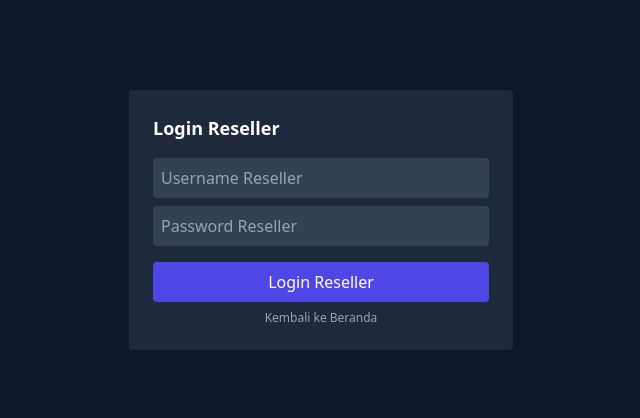
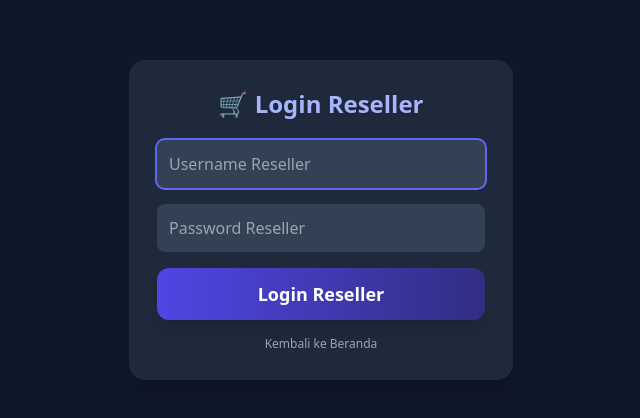
Before and after one commit to rizxddev/web-panel, a website: page public/login-reseller.html in a window 1280 px wide. Shown: the part 180-598 px from the top of the page, without its empty margins (319-959 px from the left). Drawn offline with nearby package versions, Linux system fonts and the light colour scheme.

Commit message:
Update login-reseller.html

```diff
--- a/public/login-reseller.html
+++ b/public/login-reseller.html
@@ -4,19 +4,45 @@
 <head>
   <meta charset="UTF-8" />
   <title>Login Reseller RizxMods</title>
+  <meta name="viewport" content="width=device-width, initial-scale=1.0" />
   <script src="https://cdn.tailwindcss.com"></script>
 </head>
-<body class="bg-slate-900 text-white flex items-center justify-center h-screen">
-  <form id="loginForm" class="bg-slate-800 p-6 rounded w-full max-w-sm">
-    <h2 class="text-lg font-bold mb-4">Login Reseller</h2>
-    <input type="text" id="username" placeholder="Username Reseller" required class="w-full mb-2 p-2 bg-slate-700 rounded" />
-    <input type="password" id="password" placeholder="Password Reseller" required class="w-full mb-4 p-2 bg-slate-700 rounded" />
-    <button type="submit" class="w-full bg-indigo-600 hover:bg-indigo-700 p-2 rounded">Login Reseller</button>
+<body class="bg-slate-900 text-white flex items-center justify-center min-h-screen">
+
+  <form id="loginForm" class="bg-slate-800 p-7 rounded-2xl w-full max-w-xs sm:max-w-sm mx-2 shadow-xl space-y-4 animate-pop">
+    <h2 class="text-2xl font-extrabold mb-1 text-center text-indigo-300 drop-shadow">🛒 Login Reseller</h2>
+    <input type="text" id="username" autocomplete="username" inputmode="text"
+      placeholder="Username Reseller" required
+      class="w-full p-3 bg-slate-700 rounded-lg focus:outline-none focus:ring-2 focus:ring-indigo-500 text-base" />
+    <input type="password" id="password" autocomplete="current-password"
+      placeholder="Password Reseller" required
+      class="w-full p-3 bg-slate-700 rounded-lg focus:outline-none focus:ring-2 focus:ring-indigo-500 text-base" />
+    <button type="submit"
+      class="w-full bg-gradient-to-r from-indigo-600 to-indigo-900 hover:from-indigo-700 hover:to-indigo-900 p-3 rounded-xl font-bold text-lg text-white shadow-lg transition-transform active:scale-95">
+      Login Reseller
+    </button>
     <a href="/" class="text-xs text-gray-400 hover:underline mt-2 block text-center">Kembali ke Beranda</a>
+    <p id="loginError" class="text-center text-red-400 font-medium hidden mt-2">Username/password salah!</p>
   </form>
+
+  <style>
+    @keyframes pop {
+      0% { transform: scale(0.95); opacity: 0;}
+      100% { transform: scale(1); opacity: 1;}
+    }
+    .animate-pop { animation: pop 0.24s cubic-bezier(.4,2,.6,1);}
+  </style>
+
   <script>
+    // Fokus otomatis ke input username saat halaman dibuka
+    window.onload = () => { document.getElementById("username").focus(); };
+
     document.getElementById("loginForm").addEventListener("submit", async (e) => {
       e.preventDefault();
+      const btn = e.target.querySelector("button[type=submit]");
+      btn.disabled = true; btn.innerText = "Memproses...";
+      document.getElementById("loginError").classList.add("hidden");
+
       const res = await fetch("/api/auth", {
         method: "POST",
         headers: { "Content-Type": "application/json" },
@@ -26,16 +52,19 @@
         })
       });
       const data = await res.json();
+      btn.disabled = false; btn.innerText = "Login Reseller";
       if (res.ok) {
         localStorage.setItem("token", data.token);
         localStorage.setItem("role", data.role);
         if (data.role === "reseller") {
           location.href = "/dashboard.html";
         } else {
-          alert("Akun ini bukan reseller!");
+          document.getElementById("loginError").innerText = "Akun ini bukan reseller!";
+          document.getElementById("loginError").classList.remove("hidden");
         }
       } else {
-        alert(data.error);
+        document.getElementById("loginError").innerText = data.error || "Username/password salah!";
+        document.getElementById("loginError").classList.remove("hidden");
       }
     });
   </script>
```
